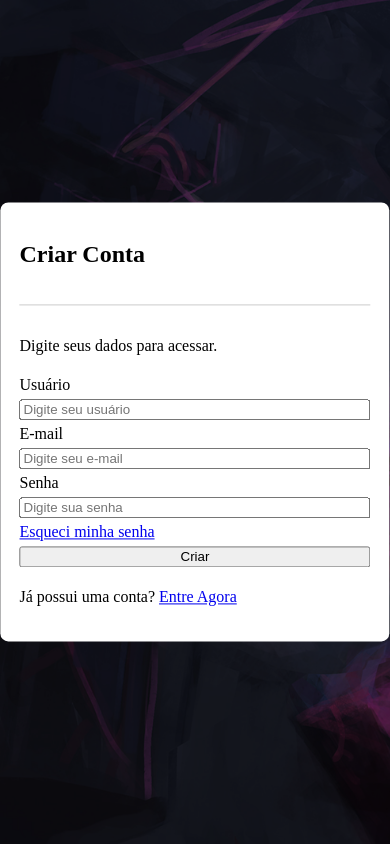
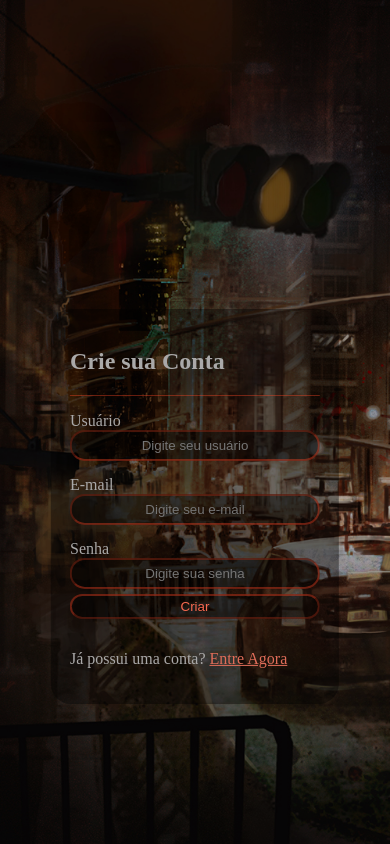
Before and after one commit to JoaoLopes1/WODWebApp, a PHP site: page /criar_conta.php in a window 390 px wide. Run offline with PHP 8.4, Linux system fonts and the light colour scheme.

Commit message:
style de login e criar conta feito ainda não responsivo

```diff
--- a/Projeto WOD/assets/css/responsivo.css
+++ b/Projeto WOD/assets/css/responsivo.css
@@ -21,7 +21,7 @@
     }
 
     .conteudo .descricao {
-        max-width: 500px;
+        max-width: 450px;
     }
 
     .botoes {
--- a/Projeto WOD/assets/css/style_login.css
+++ b/Projeto WOD/assets/css/style_login.css
@@ -1,46 +1,73 @@
 /* Isso, antes, era o CSS do modal, agora está sendo usado para login e criar conta */
-
+body {
+    background-color: black;
+}
 #fade {
     position: fixed;
     top: 0;
     left: 0;
     width: 100%;
     height: 100%;
-    background-color: rgba(0, 0, 0, .6);
+    background-color: rgba(0, 0, 0, .3);
     z-index: 5;
 }
 
 #modal {
     position: fixed;
     left: 50%;
-    top: 50%;
+    top: 60%;
     transform: translate(-50%, -50%);
-    background-color: white;
+    background-color: rgba(0, 0, 0, 0.4);
     z-index: 10;
-    color: black;
-    width: 500px;
+    color: rgb(170, 169, 169);
+    width: 250px;
     max-width: 90%;
     padding: 1.2rem;
-    border-radius: .5rem;
+    border-radius: 20px;
 }
 
 .modal-header {
     display: flex;
     justify-content: space-between;
     align-items: center;
-    border-bottom: 1px solid #ccc;
+    border-bottom: 1px solid rgba(248, 69, 37, .4);
     margin-bottom: 1rem;
-    padding-bottom: 1rem;
 }
 
 .modal-body p{
     margin-bottom: 1rem;
 }
+.modal-body a{
+    color: rgb(224, 109, 89);
+}
+
+.modal-body input{
+    margin-bottom: 15px;
+    color: rgb(246, 105, 80);
+    background-color: rgba(0, 0, 0, 0.5);
+    border-radius: 15px;
+    height: 25px;
+    border-color: rgba(248, 69, 37, .4);
+    text-align: center;
+}
+
+.modal-body input:focus {
+    box-shadow: 0 0 0 0;
+    outline: 0;
+    background-color: rgba(0, 0, 0, 0.5);
+    color: rgb(170, 169, 169);
+    border: solid 2px rgba(248, 69, 37, .8);
+}
+
+.submit_button {
+    margin-top: -10px;
+}
+
 
 form {
     display: flex;
     flex-direction: column;
-    gap: 5px;
+    gap: 0px;
 }
 
 #background_image {
@@ -48,9 +75,10 @@ form {
     top: 0;
     left: 0;
     width: 100%;
-    height: 150%;
-    background-image: url(../img/mageteste.jpg);
+    height: 100%;
+    transition: opacity 1s ease-in-out;
     display: flex;
+    background-image: url(../img/VampireNEW.jpg);
     background-size: cover;
     justify-content: center;
     align-items: center;
--- /dev/null
+++ b/Projeto WOD/assets/js/login.js
@@ -0,0 +1,9 @@
+const formulario = document.getElementById('form');
+const emailInput = document.getElementById('verify_email');
+
+formulario.addEventListener('submit', function (event) {
+  if (!emailInput.checkValidity()) {
+    event.preventDefault(); // Impede o envio do formulário se o email for inválido
+    alert('Por favor, insira um endereço de email válido.');
+  }
+});
--- a/Projeto WOD/criar_conta.php
+++ b/Projeto WOD/criar_conta.php
@@ -36,7 +36,7 @@
 
                 if(mysqli_query($conexao, $sql)) {
                 echo "Usuário cadastrado com sucesso!";
-                header("Location: index.php");
+
                 }
 
                 else{
@@ -44,13 +44,11 @@
 
                 }
                 mysqli_close($conexao);
+                header("Location: index.php");
             }
 
     }
 }
-
-
-
 ?>
 
 <!DOCTYPE html>
@@ -66,42 +64,52 @@
     <div id="fade" class=""></div>
     <div id="modal" class="">
         <div class="modal-header">
-            <h2>Criar Conta</h2>
+            <h2>Crie sua Conta</h2>
         </div>
         <div class="modal-body">
-            <form action="" method="POST">
-                <p>Digite seus dados para acessar.</p>
-
+            <form action="" method="POST" id="form">
                 <label>Usuário</label>
-                <input type="text" name="userNAME" placeholder="Digite seu usuário">
+                <input type="text" name="userNAME" placeholder="Digite seu usuário" required>
 
                 <label>E-mail</label>
-                <input type="e-mail" name="userMAIL" placeholder="Digite seu e-mail">
+                <input type="email" name="userMAIL" placeholder="Digite seu e-mail" id="verify_email" pattern="[a-zA-Z0-9._%+-]+@[a-zA-Z0-9.-]+\.[a-zA-Z]{2,4}" required>
 
                 <label>Senha</label>
-                <input type="password" name="userPASSW" placeholder="Digite sua senha">
+                <input type="password" name="userPASSW" placeholder="Digite sua senha" required>
 
-                <a href="#">Esqueci minha senha</a>
-                <input type="submit" value="Criar"/>
+                <!-- <a href="#">Esqueci minha senha</a> -->
+                <input type="submit" value="Criar" class= "submit_button"/>
 
                 <p>Já possui uma conta? <a href="index.php">Entre Agora</a> </p>
             </form>
         </div>
     </div>
     <script>
-        function changeBg (){
-            const images = [
-            'url("../img/mageteste.jpg")',
-            'url("../img/VampireNEW.jpg")',
-            'url("../img/werewolfNEW.jpg")'
-            ]
-            const section = document.querySelector('section')
-            const bg = images[Math.floor(Math.random() * images.length)]
+        const images = [
+            'url("assets/img/VampireNEW.jpg")',
+            'url("assets/img/mageteste.jpg")',
+            'url("assets/img/werewolfNEW.jpg")',
+        ];
 
-            section.style.background_image = bg;
+        let currentPosition = 0;
+        const section = document.getElementById('background_image');
 
+        function changeBg() {
+            section.style.opacity = 0; // Define a opacidade para 0 para ocultar a imagem atual
+
+            setTimeout(function () {
+            section.style.backgroundImage = images[currentPosition];
+            section.style.opacity = 1; // Define a opacidade para 1 para exibir a nova imagem
+            currentPosition = (currentPosition + 1) % images.length;
+            }, 1000); // Tempo igual à duração da transição em CSS (1 segundo)
         }
-        setInterval(changeBg,100)
+
+        // Inicializa a primeira imagem
+        section.style.backgroundImage = images[currentPosition];
+        currentPosition = (currentPosition + 1) % images.length;
+
+        setInterval(changeBg, 4000);
     </script>
+    <script src="assets/js/login.js"></script>
 </body>
 </html>
```
Also changed, not shown: Projeto WOD/assets/css/style_home_page.css (+7 -3 lines), Projeto WOD/home_page.php (+7 -7 lines), Projeto WOD/index.php (+27 -3 lines), Projeto WOD/arquivos/6539b84a67b8e.jpg (deleted), Projeto WOD/arquivos/653ae42c74614.jpg (added).
